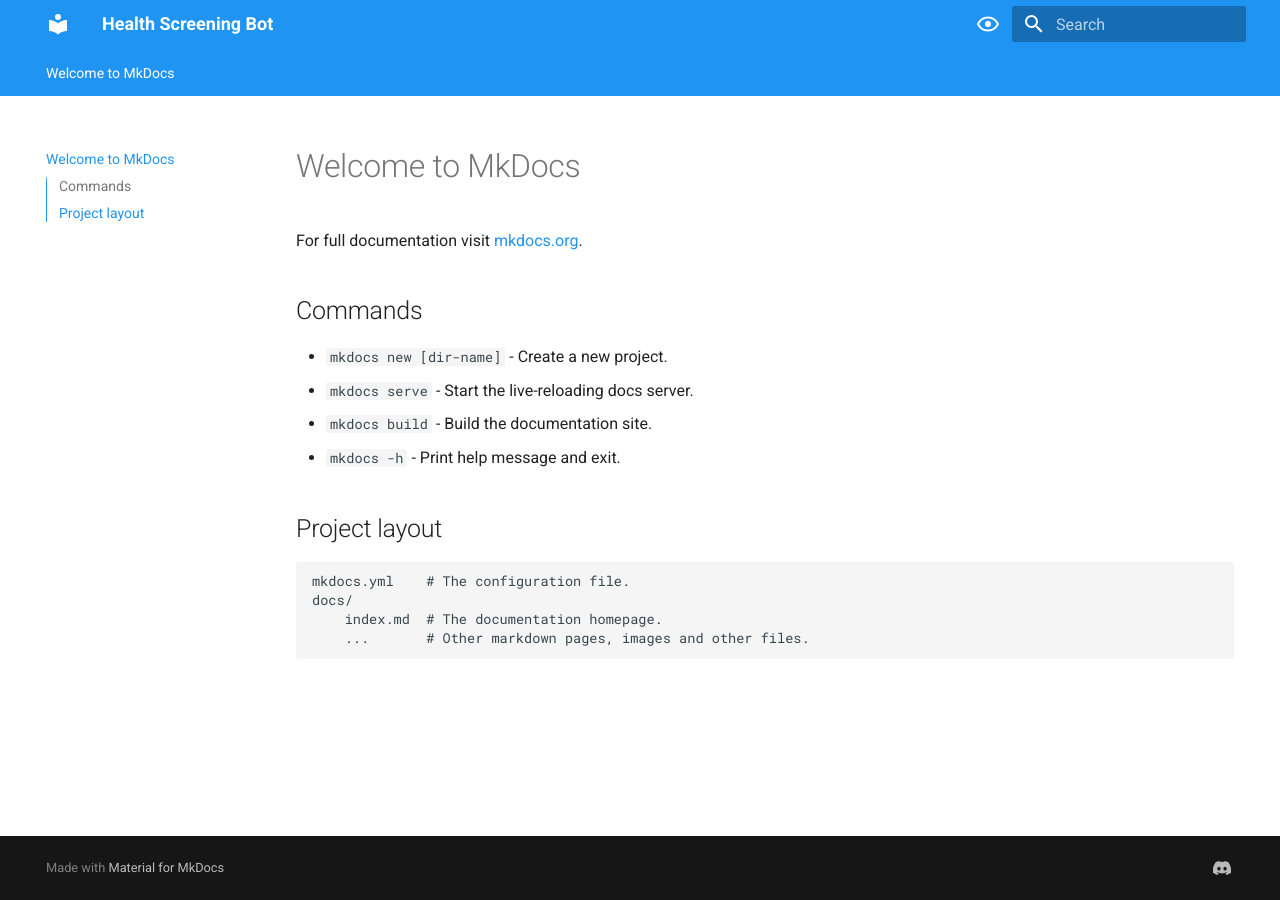
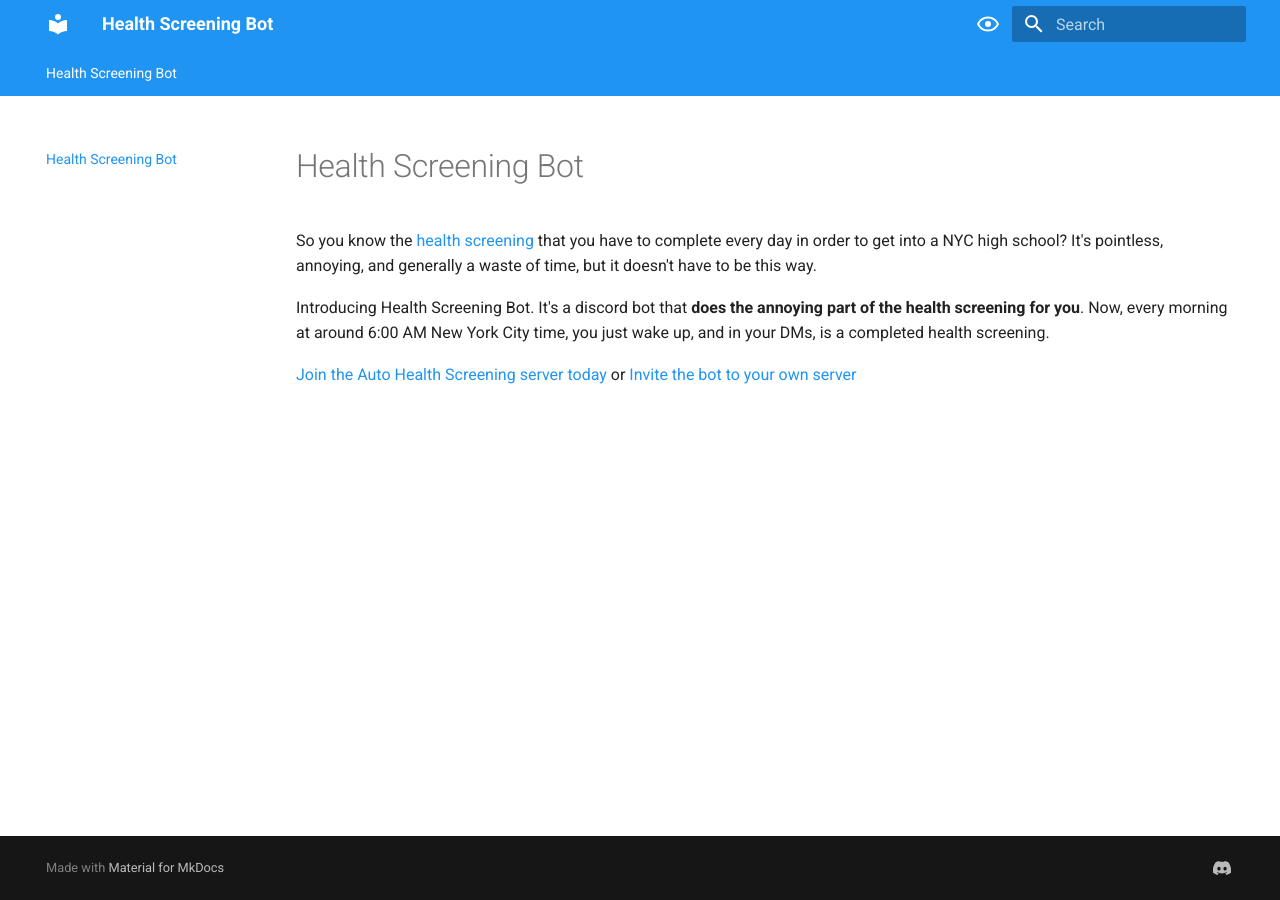
Before and after one commit to HealthScreening/HealthScreeningBot, an MkDocs documentation site: the page built from docs/docs/index.md, in a window 1280 px wide. Built offline with MkDocs 1.6.1 and Material for MkDocs 9.7.7, drawn with Linux system fonts in a browser that asks for light colours.

Commit message:
Start the index page

```diff
--- a/docs/docs/index.md
+++ b/docs/docs/index.md
@@ -1,17 +1,11 @@
-# Welcome to MkDocs
+# Health Screening Bot
 
-For full documentation visit [mkdocs.org](https://www.mkdocs.org).
+So you know the [health screening](https://healthscreening.schools.nyc/) that you have to complete every day in order to
+get into a NYC high school? It's pointless, annoying, and generally a waste of time, but it doesn't have to be this way.
 
-## Commands
+Introducing Health Screening Bot. It's a discord bot that **does the annoying part of the health screening for you**.
+Now, every morning at around 6:00 AM New York City time, you just wake up, and in your DMs, is a completed health
+screening.
 
-* `mkdocs new [dir-name]` - Create a new project.
-* `mkdocs serve` - Start the live-reloading docs server.
-* `mkdocs build` - Build the documentation site.
-* `mkdocs -h` - Print help message and exit.
-
-## Project layout
-
-    mkdocs.yml    # The configuration file.
-    docs/
-        index.md  # The documentation homepage.
-        ...       # Other markdown pages, images and other files.
+[Join the Auto Health Screening server today](https://discord.gg/JtkjkdJaEC)
+or [Invite the bot to your own server](https://discord.com/oauth2/authorize?client_id=890001571004448800&scope=applications.commands%20bot)
```
